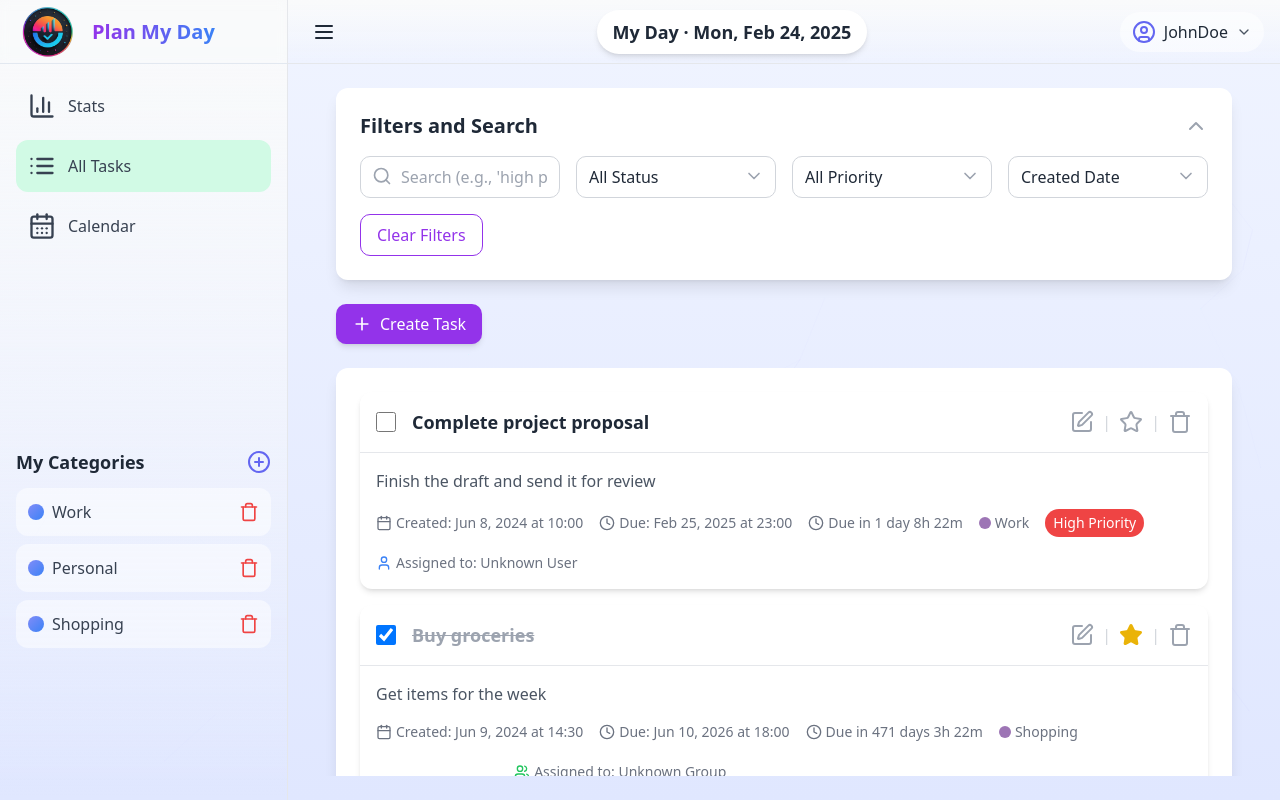
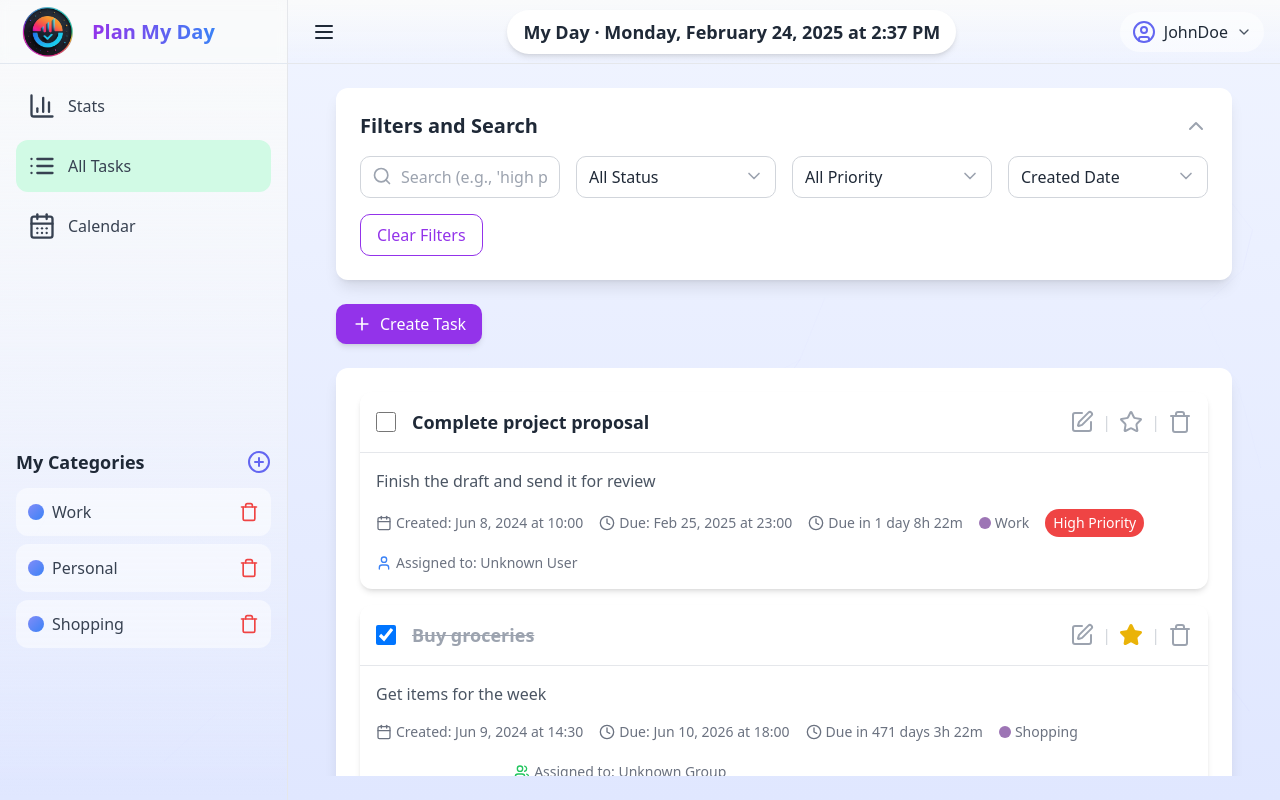
Before and after one commit to Vlados-XiMiK/Plan-My-Day-UI, a Next.js app: page /dashboard/tasks in a window 1280 px wide. Built offline with nearby package versions, Linux system fonts and the light colour scheme.

Commit message:
update Header UI, update translations

```diff
--- a/src/components/main/Header.tsx
+++ b/src/components/main/Header.tsx
@@ -3,10 +3,11 @@
 import { useRouter } from 'next/navigation';
 import { useState, useRef, useEffect } from 'react';
 import { UserCircle, LogOut, Menu, ChevronDown, User2, Moon, Sun, Globe } from 'lucide-react';
-import { format } from 'date-fns'
+import { format } from 'date-fns';
+import { uk, enUS } from 'date-fns/locale';
 import { useLanguage } from '@/contexts/LanguageContext';
 import en from '@/translations/en.json';
-import uk from '@/translations/uk.json';
+import ukTranslations from '@/translations/uk.json';
 import { useTheme } from 'next-themes';
 
 interface HeaderProps {
@@ -24,8 +25,24 @@ export default function Header({ toggleSidebar, toggleCollapse, isCollapsed, onP
   const { language, setLanguage } = useLanguage();
   const { theme, setTheme } = useTheme();
   const [isDarkTheme, setIsDarkTheme] = useState(false);
-  const t = language === 'uk' ? uk : en;
-  const currentDate = format(new Date(), 'EEE, MMM d, yyyy')
+  const t = language === 'uk' ? ukTranslations : en;
+
+  const locale = language === 'uk' ? uk : enUS;
+  const now = new Date();
+  const dateFormat = language === 'uk' ? "EEEE, MMMM d, yyyy" : "EEEE, MMMM d, yyyy 'at' h:mm a";
+  let formattedDate = format(now, dateFormat, { locale });
+
+  // Для української мови капіталізуємо день і місяць
+  if (language === 'uk') {
+    formattedDate = formattedDate
+      .split(', ')
+      .map(part => part.charAt(0).toUpperCase() + part.slice(1))
+      .join(', ');
+  }
+
+  const currentDateTime = language === 'uk'
+    ? `${formattedDate} · ${format(now, 'HH:mm')}`
+    : formattedDate;
 
   useEffect(() => {
     const updateTheme = () => {
@@ -82,7 +99,7 @@ export default function Header({ toggleSidebar, toggleCollapse, isCollapsed, onP
       <div className="mb-6 px-6 pt-6">
         <div className="inline-block bg-white dark:bg-[#2a2a3e] rounded-full px-4 py-2 shadow-md">
           <h2 className="text-lg font-semibold text-gray-800 dark:text-gray-100">
-            My Day · {currentDate}
+            {t.header.myDay || 'My Day'} · {currentDateTime}
           </h2>
         </div>
       </div>
--- a/src/components/main/Sidebar.tsx
+++ b/src/components/main/Sidebar.tsx
@@ -5,7 +5,10 @@ import { useState, useEffect } from 'react';
 import Image from 'next/image';
 import { BarChart3, List, CalendarDays, PlusCircle, Trash } from 'lucide-react';
 import { useTheme } from 'next-themes';
-import { useCategories } from '@/lib/useCategories'; // Импортируем хук
+import { useCategories } from '@/lib/useCategories';
+import { useLanguage } from '@/contexts/LanguageContext'; // Додаємо контекст мови
+import en from '@/translations/en.json';
+import uk from '@/translations/uk.json';
 
 interface SidebarProps {
   isVisible: boolean;
@@ -16,9 +19,10 @@ export default function Sidebar({ isVisible, isCollapsed }: SidebarProps) {
   const router = useRouter();
   const pathname = usePathname();
   const { theme } = useTheme();
+  const { language } = useLanguage(); // Отримуємо мову з контексту
   const [isDarkTheme, setIsDarkTheme] = useState(false);
+  const t = language === 'uk' ? uk : en; // Вибираємо файл перекладу
 
-  // We use a hook to manage categories
   const {
     categories,
     newCategory,
@@ -69,7 +73,11 @@ export default function Sidebar({ isVisible, isCollapsed }: SidebarProps) {
               className="object-cover w-full h-full"
             />
           </div>
-          {!isCollapsed && <h1 className={`font-bold ml-3 text-xl bg-clip-text text-transparent bg-gradient-to-r from-purple-600 to-blue-500 dark:from-purple-400 dark:to-blue-400 }`}>Plan My Day</h1>}
+          {!isCollapsed && (
+            <h1 className={`font-bold ml-3 text-xl bg-clip-text text-transparent bg-gradient-to-r from-purple-600 to-blue-500 dark:from-purple-400 dark:to-blue-400`}>
+              Plan My Day
+            </h1>
+          )}
         </div>
       </div>
 
@@ -81,7 +89,7 @@ export default function Sidebar({ isVisible, isCollapsed }: SidebarProps) {
             ${pathname === '/dashboard/stats' ? `${isDarkTheme ? 'bg-purple-700' : 'bg-amber-100'} text-${isDarkTheme ? 'white' : 'amber-800'}` : ''}`}
         >
           <BarChart3 className={`${isCollapsed ? 'h-7 w-7' : 'mr-3 h-7 w-7'}`} />
-          {!isCollapsed && <span className="font-medium">Stats</span>}
+          {!isCollapsed && <span className="font-medium">{t.sidebar.stats || 'Stats'}</span>}
         </button>
         <button
           onClick={() => router.push('/dashboard/tasks')}
@@ -90,7 +98,7 @@ export default function Sidebar({ isVisible, isCollapsed }: SidebarProps) {
             ${pathname === '/dashboard/tasks' ? `${isDarkTheme ? 'bg-purple-700' : 'bg-emerald-100'} text-${isDarkTheme ? 'white' : 'emerald-800'}` : ''}`}
         >
           <List className={`${isCollapsed ? 'h-7 w-7' : 'mr-3 h-7 w-7'}`} />
-          {!isCollapsed && <span className="font-medium">All Tasks</span>}
+          {!isCollapsed && <span className="font-medium">{t.sidebar.allTasks || 'All Tasks'}</span>}
         </button>
         <button
           onClick={() => router.push('/dashboard/calendar')}
@@ -99,14 +107,16 @@ export default function Sidebar({ isVisible, isCollapsed }: SidebarProps) {
             ${pathname === '/dashboard/calendar' ? `${isDarkTheme ? 'bg-purple-700' : 'bg-indigo-100'} text-${isDarkTheme ? 'white' : 'indigo-800'}` : ''}`}
         >
           <CalendarDays className={`${isCollapsed ? 'h-7 w-7' : 'mr-3 h-7 w-7'}`} />
-          {!isCollapsed && <span className="font-medium">Calendar</span>}
+          {!isCollapsed && <span className="font-medium">{t.sidebar.calendar || 'Calendar'}</span>}
         </button>
       </nav>
 
       {!isCollapsed && (
         <div className="flex-1 p-4">
           <div className="mb-3 flex items-center justify-between">
-            <h2 className={`text-lg font-semibold ${isDarkTheme ? 'text-purple-200' : 'text-gray-800'}`}>My Categories</h2>
+            <h2 className={`text-lg font-semibold ${isDarkTheme ? 'text-purple-200' : 'text-gray-800'}`}>
+              {t.sidebar.myCategories || 'My Categories'}
+            </h2>
             <button
               onClick={() => setNewCategory(true)}
               className={`${isDarkTheme ? 'text-purple-300 hover:text-purple-200' : 'text-indigo-500 hover:text-indigo-400'} transition-colors duration-200`}
--- a/src/translations/en.json
+++ b/src/translations/en.json
@@ -6,7 +6,14 @@
     "profile": "Profile",
     "signed": "Signed in as",
     "lightTheme": "Light Theme",
-    "darkTheme": "Dark Theme"
+    "darkTheme": "Dark Theme",
+    "myDay": "My Day"
+  },
+  "sidebar": {
+    "stats": "Stats",
+    "allTasks": "All Tasks",
+    "calendar": "Calendar",
+    "myCategories": "My Categories"
   },
   "hero": {
     "title": "Organize Your Day Effectively",
--- a/src/translations/uk.json
+++ b/src/translations/uk.json
@@ -6,7 +6,14 @@
     "profile": "Профіль",
     "signed": "Ви ввійшли як",
     "lightTheme": "Світла тема",
-    "darkTheme": "Темна тема"
+    "darkTheme": "Темна тема",
+    "myDay": "Мій день"
+  },
+  "sidebar": {
+    "stats": "Статистика",
+    "allTasks": "Усі Завдання",
+    "calendar": "Календар",
+    "myCategories": "Мої Категорії"
   },
   "hero": {
     "title": "Ефективно організуйте свій день",
```
